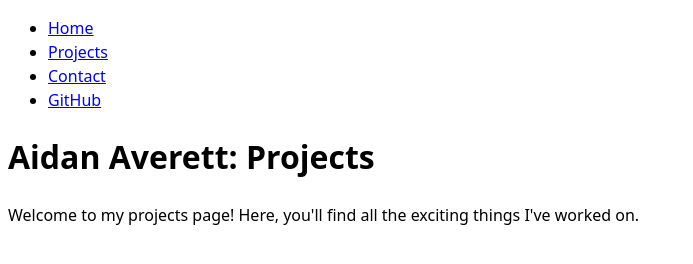
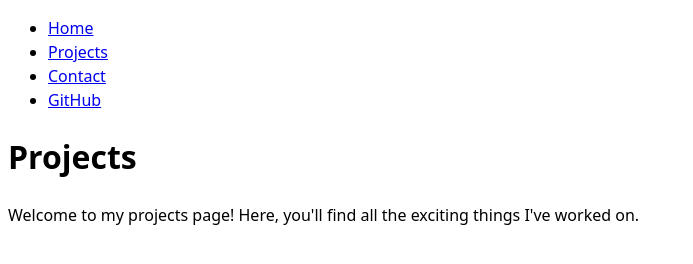
Before and after one commit to aidaneileen/portfolio, a plain HTML site: page projects/index.html in a window 1280 px wide. Shown: the whole page, without its empty margins (0-693 px from the left). Drawn offline with Linux system fonts and the light colour scheme.

Commit message:
Update index.html

```diff
--- a/projects/index.html
+++ b/projects/index.html
@@ -15,7 +15,7 @@
             <li><a href="https://github.com/aidaneileen" target="_blank">GitHub</a></li>
         </ul>
     </nav>
-    <h1>Aidan Averett: Projects</h1>
+    <h1>Projects</h1>
     <p>Welcome to my projects page! Here, you'll find all the exciting things I've worked on.</p>
 </body>
 </html>
```
